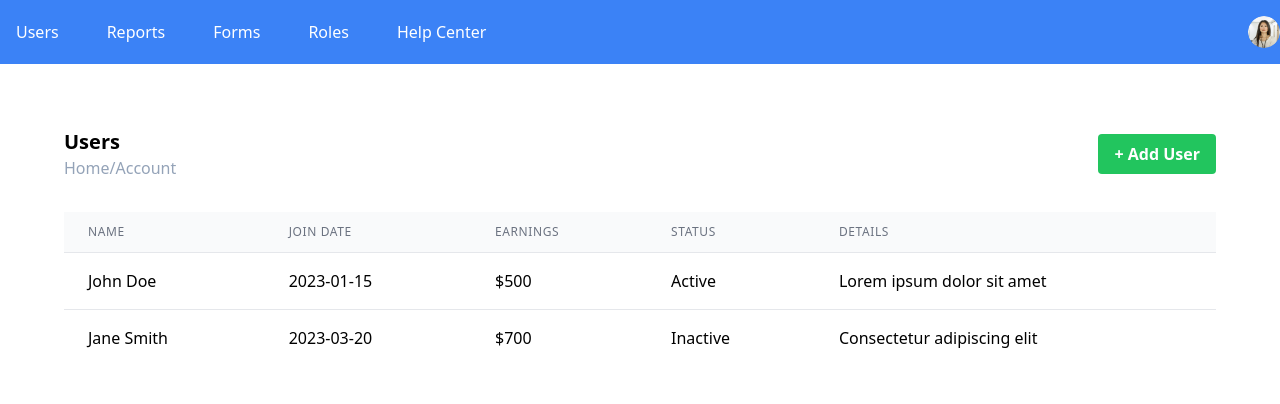
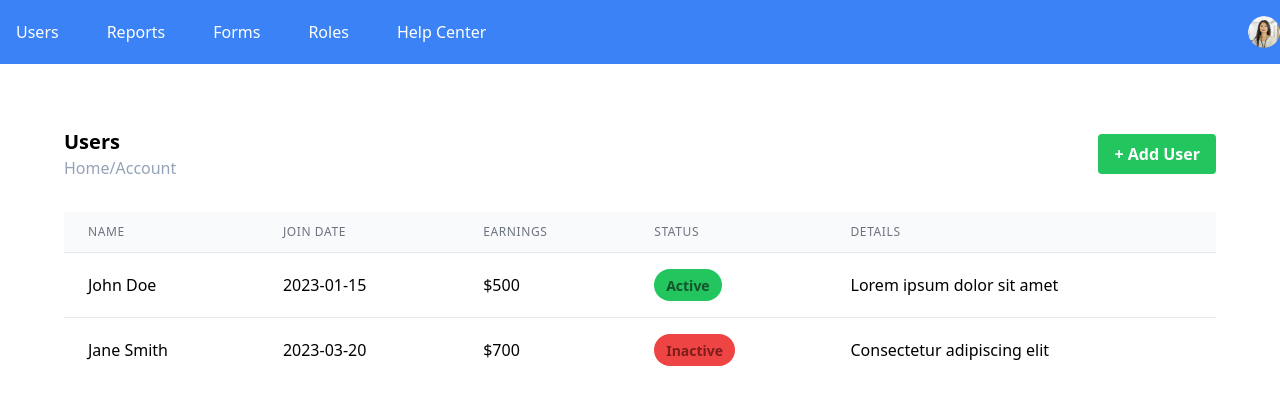
Before and after one commit to ychandana3/creativeworks, a React (Create React App) app: page /main/users in a window 1280 px wide. Shown: the top 404 px of the page. Built offline with nearby package versions, Linux system fonts and the light colour scheme.

Commit message:
Added Badge

```diff
--- /dev/null
+++ b/src/users/Badge.js
@@ -0,0 +1,16 @@
+import React from 'react';
+
+const Badge = ({ active }) => {
+  const badgeColor = active === 'active'? 'bg-green-500' : 'bg-red-500';
+  const textColor = active === 'active' ? 'text-green-900' : 'text-red-900';
+
+  return (
+    <div className={`inline-block rounded-full px-3 py-1 ${badgeColor}`}>
+      <span className={`font-semibold text-sm ${textColor}`}>
+        {active === 'active'? 'Active' : 'Inactive'}
+      </span>
+    </div>
+  );
+};
+
+export default Badge;
--- a/src/users/Users.js
+++ b/src/users/Users.js
@@ -1,6 +1,7 @@
 import React from 'react';
 import { useState } from 'react';
 import UserModal from './UserModal';
+import Badge from './Badge';
 const Users = () => {
     const DUMMY_USERS = [
         {
@@ -59,7 +60,7 @@ const Users = () => {
               <td className="px-6 py-4 whitespace-nowrap">{user.name}</td>
               <td className="px-6 py-4 whitespace-nowrap">{user.joinDate}</td>
               <td className="px-6 py-4 whitespace-nowrap">{user.earnings}</td>
-              <td className="px-6 py-4 whitespace-nowrap">{user.status}</td>
+              <td className="px-6 py-4 whitespace-nowrap">{user.status === 'Active'?<Badge active={'active'}/>:<Badge active={'Inactive'}/>}</td>
               <td className="px-6 py-4 whitespace-nowrap">{user.details}</td>
             </tr>
           ))}
```
